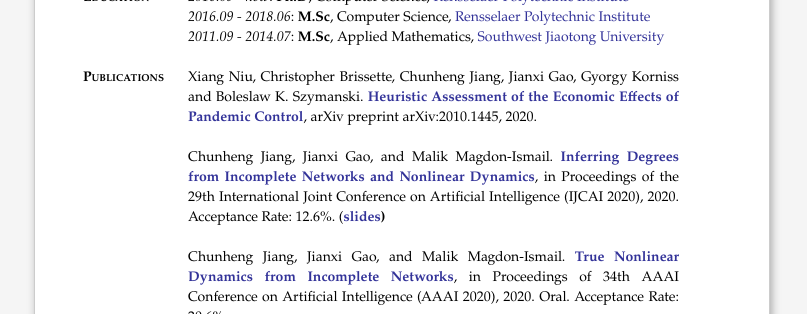
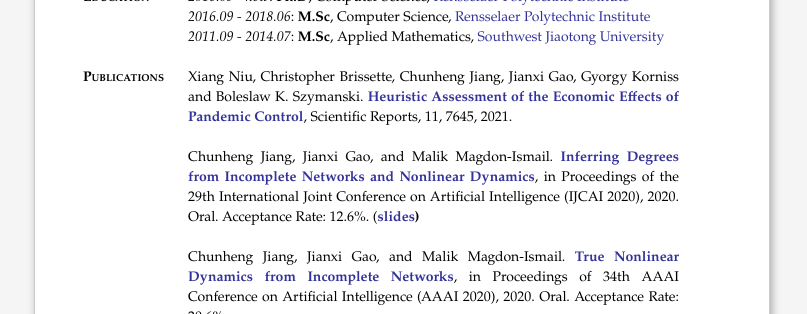
Before and after one commit to horsehour/horsehour.github.io, a Jekyll site: the page built from resume/index.md, in a window 1280 px wide. Shown: the part 327-641 px from the top of the page, without its empty margins (238-1045 px from the left). Built offline with Jekyll 4.4.1, drawn with Linux system fonts in a browser that asks for light colours; comment, search, counter and statistics services are not loaded.

Commit message:
update one sci rep paper

```diff
--- a/resume/index.md
+++ b/resume/index.md
@@ -38,12 +35,12 @@ Publications
 ============
 Xiang Niu, Christopher Brissette, Chunheng Jiang, Jianxi Gao, Gyorgy Korniss and Boleslaw K. Szymanski.
 <b>[Heuristic Assessment of the Economic Effects of Pandemic Control][pandemic]{:target="_blank"}</b>,
-arXiv preprint arXiv:2010.1445, 2020.
+Scientific Reports, 11, 7645, 2021.
 
 Chunheng Jiang, Jianxi Gao, and Malik Magdon-Ismail.
 <b>[Inferring Degrees from Incomplete Networks and Nonlinear Dynamics][estks]{:target="_blank"}</b>,
 in Proceedings of the 29th International Joint Conference on Artificial Intelligence (IJCAI 2020), 2020.
-Acceptance Rate: 12.6%. (<b>[slides][ijcai20slides]{:target="_blank"})
+Oral. Acceptance Rate: 12.6%. (<b>[slides][ijcai20slides]{:target="_blank"})
 
 Chunheng Jiang, Jianxi Gao, and Malik Magdon-Ismail.
 <b>[True Nonlinear Dynamics from Incomplete Networks][estxs]{:target="_blank"}</b>,
@@ -179,4 +176,4 @@ A complete [list of courses](/resume/courses/) I have taken on-campus or online
 [estxs]: https://arxiv.org/pdf/2001.06722.pdf
 [estks]: https://arxiv.org/pdf/2004.10546.pdf
 [ijcai20slides]: /files/ijcai20-estks-slides.pdf
-[pandemic]: https://arxiv.org/pdf/2010.14452.pdf
+[pandemic]: https://www.nature.com/articles/s41598-021-85432-x
```
Also changed, not shown: other parts of resume/index.md (+0 -3 lines), 1 other file.
